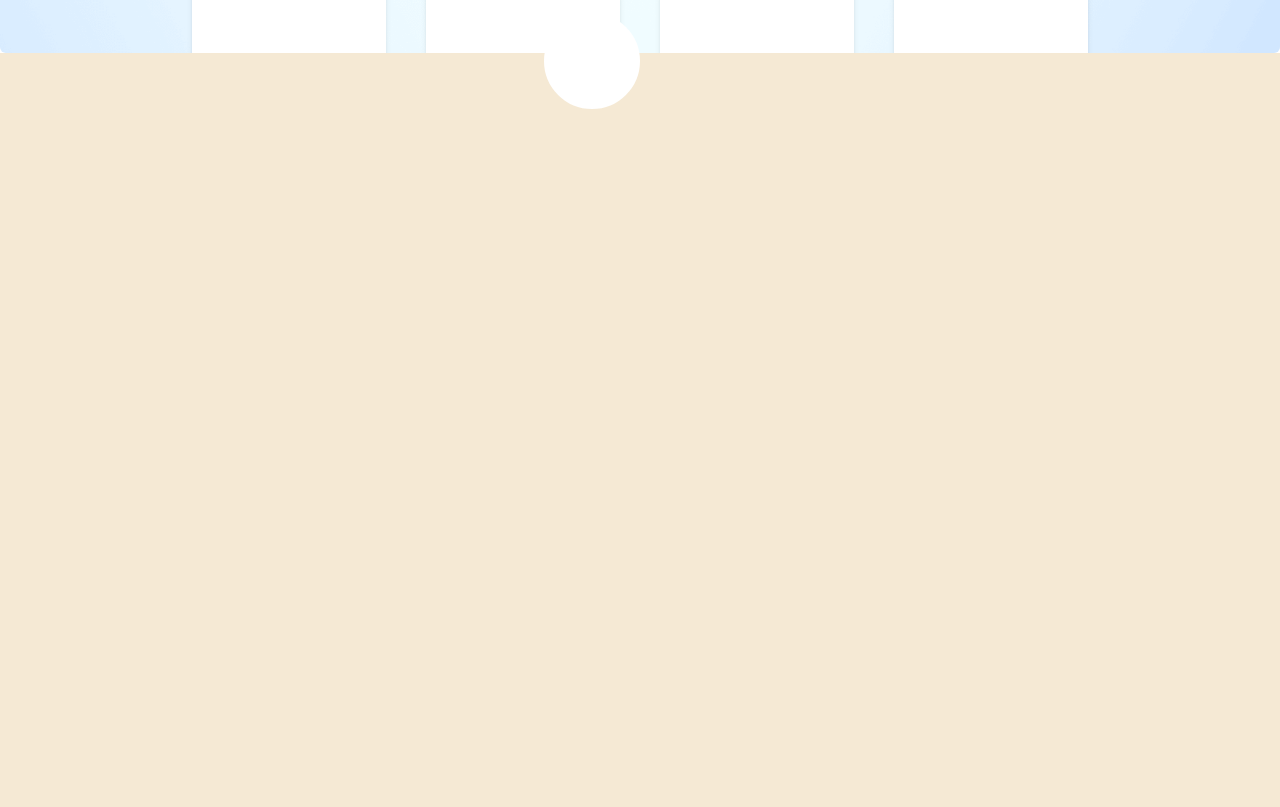
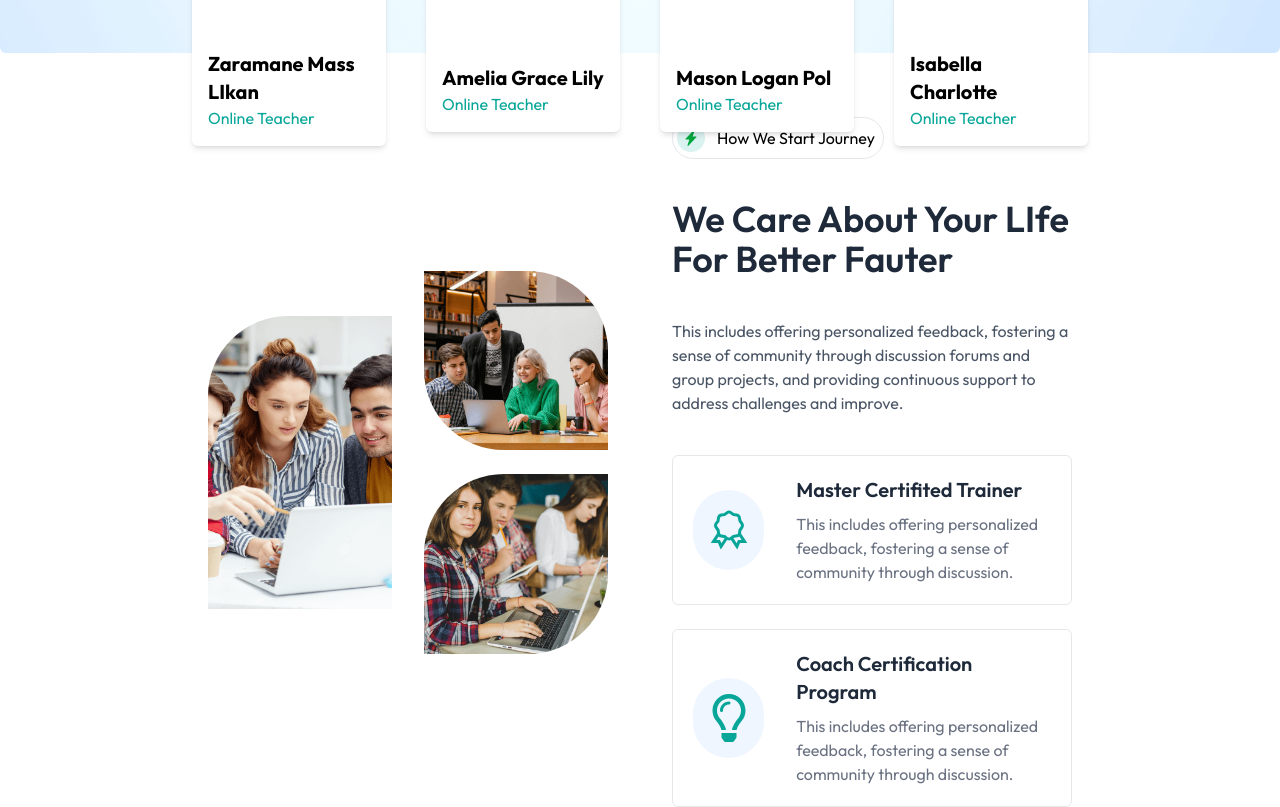
Before and after one commit to asaduzzaman8316/learning-management-system, a Next.js app: page / in a window 1280 px wide. Shown: the part 4420-5227 px from the top of the page. Built offline with nearby package versions, Linux system fonts and the light colour scheme; no server answers.

Commit message:
jurney section done

```diff
--- /dev/null
+++ b/app/HomeComponents/Journey/Journey.jsx
@@ -0,0 +1,14 @@
+import React from 'react'
+import JourneyLeft from './JourneyLeft'
+import JourneyRight from './JourneyRight'
+
+function Journey() {
+    return (
+        <div className='w-full lg:w-[70%] mx-auto gap-16 py-16 px-4 grid grid-cols-2 justify-between items-center'>
+            <JourneyLeft />
+            <JourneyRight/>
+        </div>
+    )
+}
+
+export default Journey
--- /dev/null
+++ b/app/HomeComponents/Journey/JourneyLeft.jsx
@@ -0,0 +1,21 @@
+import Image from 'next/image'
+import React from 'react'
+import image1 from '@/app/assets/content-img-1.png'
+import image2 from '@/app/assets/content-img-2.png'
+import image3 from '@/app/assets/content-img-3.png'
+
+function JourneyLeft() {
+    return (
+        <div className='flex items-center gap-8 relative '>
+            <div>
+                <Image src={image1 } width={300} height={200} alt='image1' className='h-auto w-auto rounded-tl-[80px]' />
+            </div>
+            <div className='space-y-6'>
+                <Image src={image2 } width={300} height={100} alt='image2' className='h-auto w-auto rounded-tr-[80px] rounded-bl-[80px]' />
+                <Image src={image3 } width={300} height={100} alt='image2' className='h-auto w-auto rounded-tl-[80px] rounded-br-[80px]' />
+            </div>
+        </div>
+    )
+}
+
+export default JourneyLeft
--- /dev/null
+++ b/app/HomeComponents/Journey/JourneyRight.jsx
@@ -0,0 +1,24 @@
+import Heading from '@/components/share/Heading'
+import Heading2 from '@/components/share/Heading2'
+import React from 'react'
+import MiniCard from './MiniCard'
+import icon1 from '@/app/assets/content-1.png'
+import icon2 from '@/app/assets/content-2.png'
+import { LiaCertificateSolid } from 'react-icons/lia'
+import { FaRegLightbulb } from 'react-icons/fa'
+
+function JourneyRight() {
+  return (
+    <div className='space-y-10'>
+      <Heading name={'How We Start Journey'}/>
+      <Heading2 name={'We Care About Your LIfe For Better Fauter'} color={'text-gray-800'}/>
+      <p className='text-gray-600'>This includes offering personalized feedback, fostering a sense of community through discussion forums and group projects, and providing continuous support to address challenges and improve.</p>
+      <div className='space-y-6'>
+    <MiniCard name={'Master Certifited Trainer'} icon={<LiaCertificateSolid />}/>
+    <MiniCard name={'Coach Certification Program'} icon={<FaRegLightbulb />}/>
+      </div>
+    </div>
+  )
+}
+
+export default JourneyRight
--- /dev/null
+++ b/app/HomeComponents/Journey/MiniCard.jsx
@@ -0,0 +1,18 @@
+import Image from 'next/image'
+import React from 'react'
+
+function MiniCard({ icon, name }) {
+    return (
+        <div className='flex items-center justify-between  gap-8 border p-5 border-gray-200 rounded-md hover:shadow-2xl group'>
+            <div className='h-20 w-20 rounded-full duration-500 transition-all flex items-center justify-center group-hover:bg-[#07a698]  bg-blue-50 '>
+                <p className='text-5xl group-hover:text-white duration-500 transition-all text-[#07a698] '>{icon}</p>
+            </div>
+            <div className='space-y-2 w-[80%]'>
+                <h1 className='text-xl font-semibold text-gray-800'>{name}</h1>
+                <p className='text-gray-500'>This includes offering personalized feedback, fostering a sense of community through discussion.</p>
+            </div>
+        </div>
+    )
+}
+
+export default MiniCard
--- a/app/page.js
+++ b/app/page.js
@@ -7,6 +7,7 @@ import Courses from "./HomeComponents/Courses/Courses";
 import Status from "./HomeComponents/Status/Status";
 import Question from "./HomeComponents/QuestionSection/Question";
 import Instructors from "./HomeComponents/InStructors/Instructors";
+import Journey from "./HomeComponents/Journey/Journey";
 
 export default function Home() {
   return (
@@ -19,6 +20,7 @@ export default function Home() {
       <Status />
       <Question />
       <Instructors />
+      <Journey />
     </div>
   );
 }
```
